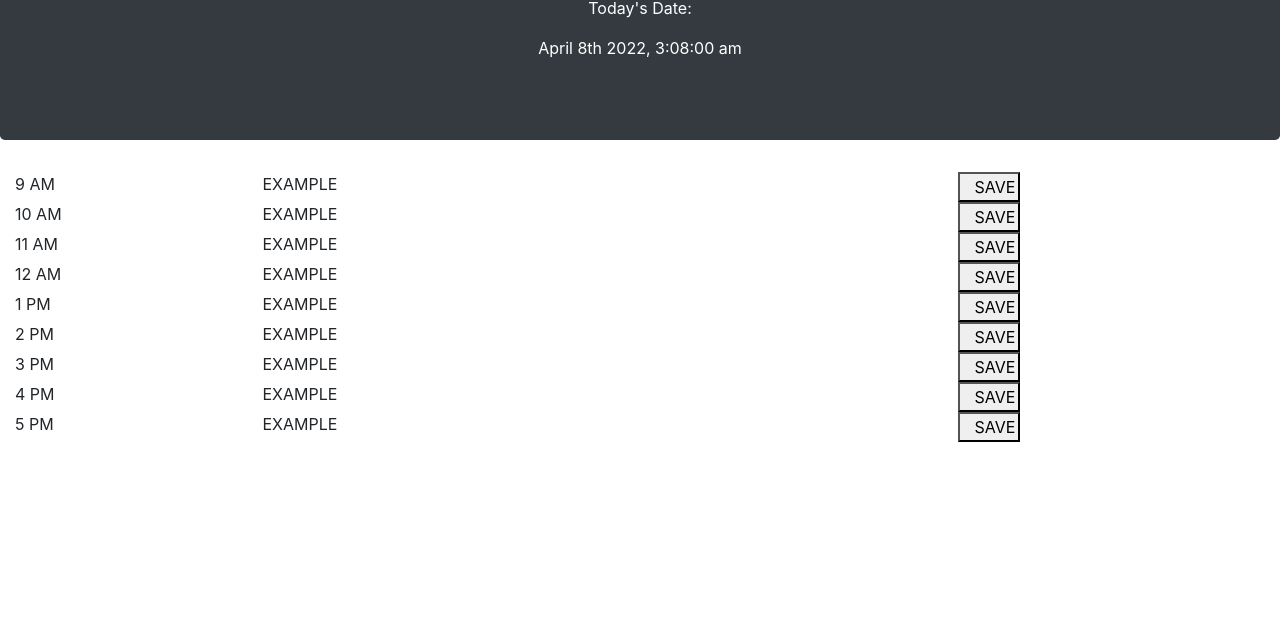
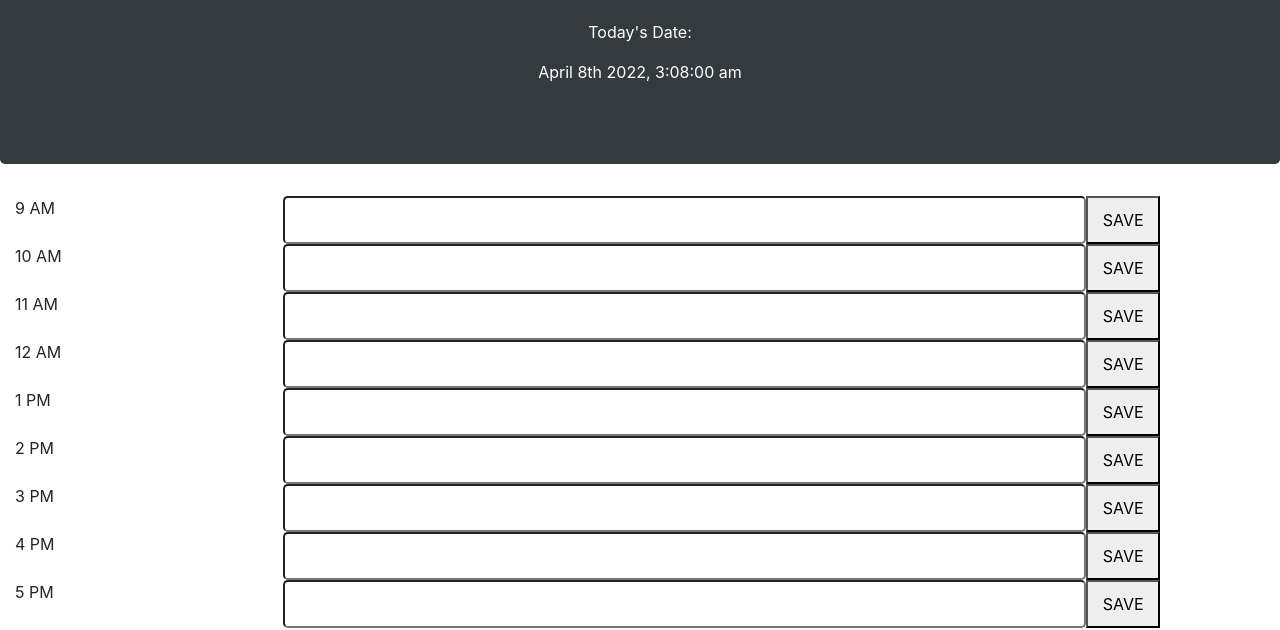
Before and after one commit to QueenOfBirbs/day-planner-homework, a plain HTML site: page index.html in a window 1280 px wide. Shown: the part 170-800 px from the top of the page. Drawn offline with nearby package versions, Linux system fonts and the light colour scheme.

Commit message:
adding finished setup

```diff
--- a/index.html
+++ b/index.html
@@ -27,11 +27,12 @@
         <div class="jumbotron text-center bg-dark text-white" id="header">
             <h1>Project Planner</h1>
             <h2>A simple planner to schedule your work day!</h2>
+            <br>
             <p>Today's Date:</p>
             <p id="pTime"></p>
         </div>
 
-        <div class="container row">
+        <div class="container row col-12">
             <div class="timeArea row col-md-3">
                 <div class="col-12" class="timeBox">9 AM</div>
                 <div class="col-12" class="timeBox">10 AM</div>
@@ -44,16 +45,16 @@
                 <div class="col-12" class="timeBox">5 PM</div>
             </div>
 
-            <div class="inputArea row col-md-8">
-                <div class="col-12" class="inputBox">EXAMPLE</div>
-                <div class="col-12" class="inputBox">EXAMPLE</div>
-                <div class="col-12" class="inputBox">EXAMPLE</div>
-                <div class="col-12" class="inputBox">EXAMPLE</div>
-                <div class="col-12" class="inputBox">EXAMPLE</div>
-                <div class="col-12" class="inputBox">EXAMPLE</div>
-                <div class="col-12" class="inputBox">EXAMPLE</div>
-                <div class="col-12" class="inputBox">EXAMPLE</div>
-                <div class="col-12" class="inputBox">EXAMPLE</div>
+            <div class="inputArea row col-md-8" class="form-group">
+                <input class="col-12 form-control-lg" type="text" id="inputBox" name="inputBox">
+                <input class="col-12 form-control-lg" type="text" id="inputBox" name="inputBox">
+                <input class="col-12 form-control-lg" type="text" id="inputBox" name="inputBox">
+                <input class="col-12 form-control-lg" type="text" id="inputBox" name="inputBox">
+                <input class="col-12 form-control-lg" type="text" id="inputBox" name="inputBox">
+                <input class="col-12 form-control-lg" type="text" id="inputBox" name="inputBox">
+                <input class="col-12 form-control-lg" type="text" id="inputBox" name="inputBox">
+                <input class="col-12 form-control-lg" type="text" id="inputBox" name="inputBox">
+                <input class="col-12 form-control-lg" type="text" id="inputBox" name="inputBox">
             </div>
 
 
```
